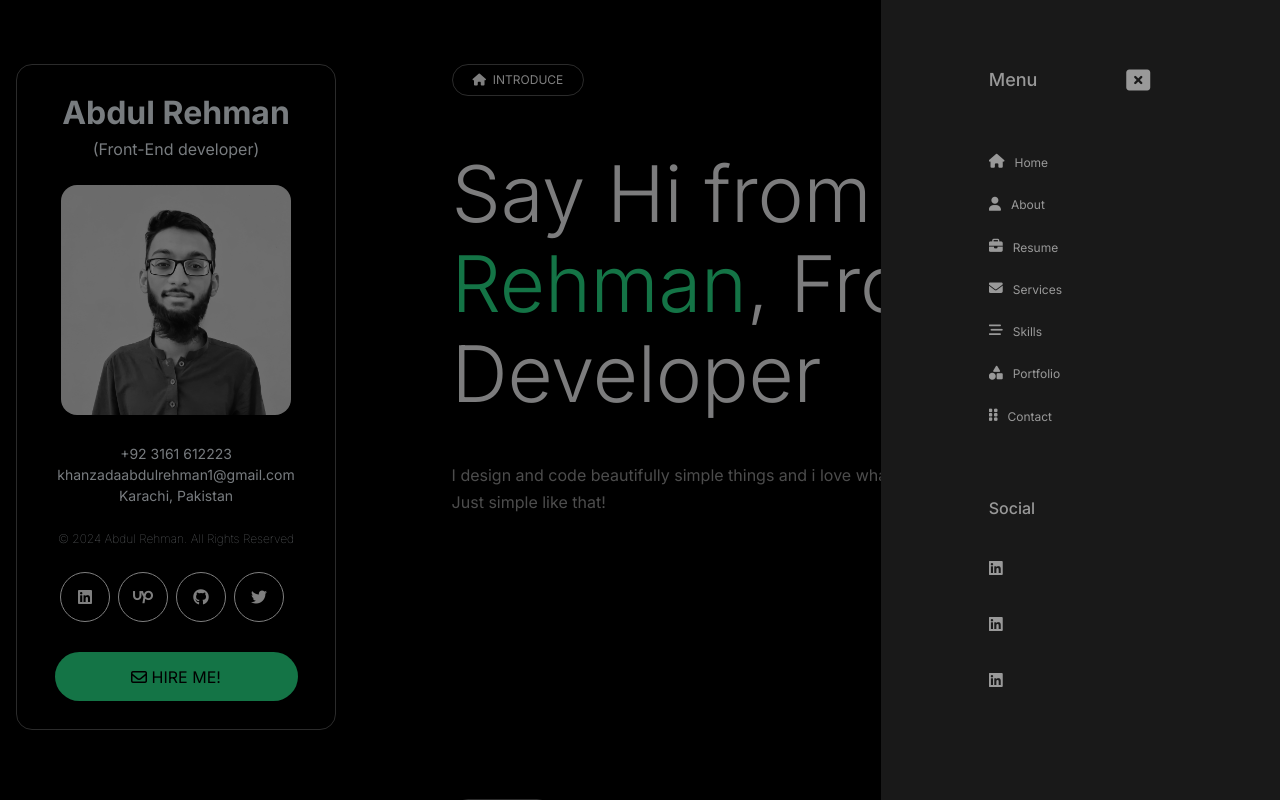
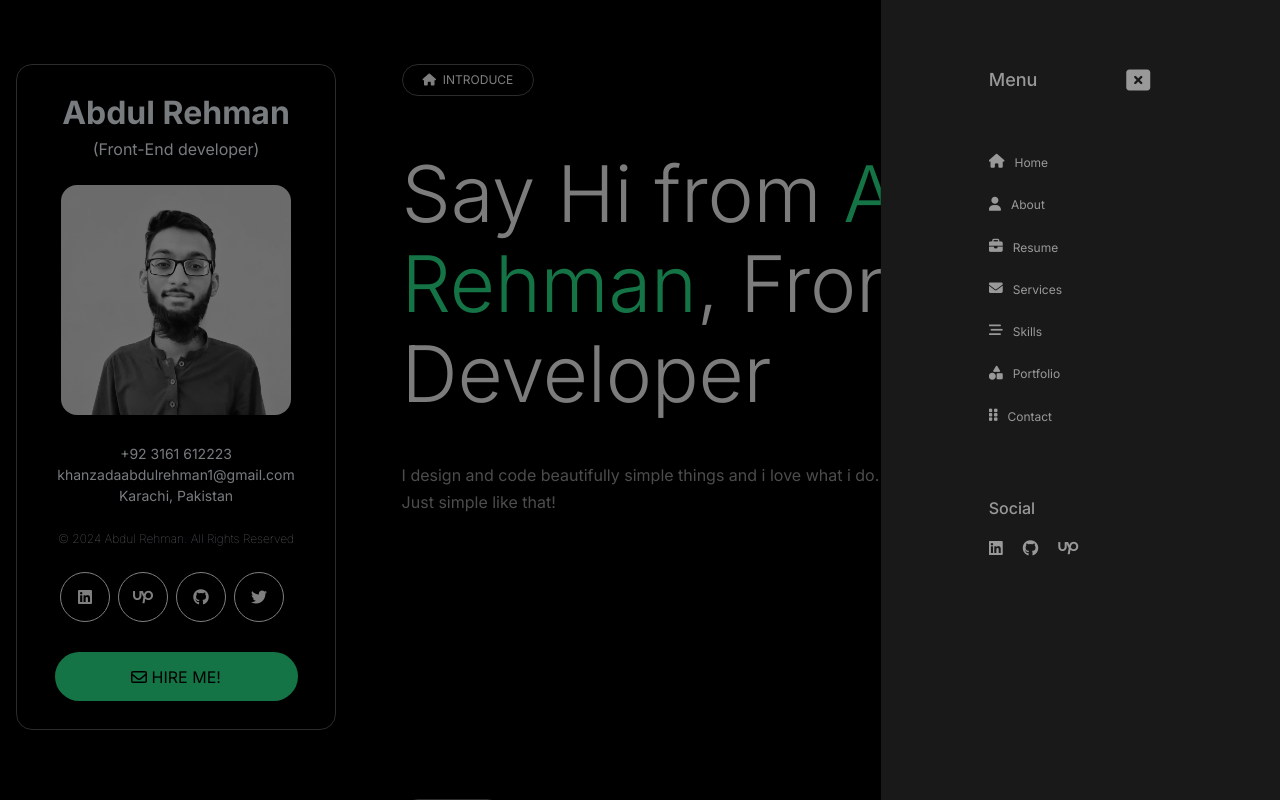
Before and after one commit to abdulrehmankz1/personal-portfolio, a React (Create React App) app: page / in a window 1280 px wide. Both pictures are taken after a click on the button 1184 px from the left and 95 px from the top of the page. Shown: the top 800 px of the page. Built offline with nearby package versions, Linux system fonts and the light colour scheme.

Commit message:
add  social account

```diff
--- a/src/components/IntroSection.jsx
+++ b/src/components/IntroSection.jsx
@@ -89,21 +89,20 @@ function IntroSection() {
                   <h6>
                     Social
                   </h6>
-                  <ul>
-                    <li>
-
-                      <a href="https://www.linkedin.com/in/abdul-rehman-khanzada-661757237/">
-                        <i className="fa-brands fa-linkedin fa-md"></i>
-                      </a>
-                    </li>
+                  <ul className='pt-1'>
                     <li>
                       <a href="https://www.linkedin.com/in/abdul-rehman-khanzada-661757237/">
                         <i className="fa-brands fa-linkedin fa-md"></i>
                       </a>
                     </li>
                     <li>
-                      <a href="https://www.linkedin.com/in/abdul-rehman-khanzada-661757237/">
-                        <i className="fa-brands fa-linkedin fa-md"></i>
+                      <a href="https://github.com/abdulrehmankz1">
+                        <i className="fa-brands fa-github fa-md"></i>
+                      </a>
+                    </li>
+                    <li>
+                      <a href="https://www.upwork.com/freelancers/~01ac9dfd5b35dc7b35?viewMode=1">
+                        <i className="fa-brands fa-upwork fa-md"></i>
                       </a>
                     </li>
                   </ul>
--- a/src/styles.scss
+++ b/src/styles.scss
@@ -256,6 +256,16 @@ body {
       }
     }
   }
+  .social{
+   ul {
+    display: flex;
+    flex-direction: row !important;
+    li {
+      margin-right: 10px;
+    }
+   }
+
+  }
 
   .resume_section {
     .timeline {
@@ -461,23 +471,24 @@ body {
       align-items: center;
       opacity: 0;
       animation: fadeIn 0.5s forwards;
-      z-index: 100;
+      // z-index: 100;
     }
 
     .close-button {
       position: absolute;
-      top: 40px;
-      right: 40px;
+      top: 4px;
+      // right: -400px !important;
       color: #fff;
       font-size: 35px;
       cursor: pointer;
       transition: color 0.3s;
-      left: 90%;
+      left: 75%;
       width: 50px;
       height: 50px;
       align-items: center;
       display: flex;
       justify-content: center;
+      z-index: 100;
 
       &:hover {
         color: #28e98c;
@@ -996,7 +1007,6 @@ body {
 
     .left-sidebar {
       position: fixed;
-      // height: 80vh;
     }
 
     .icon_menu {
@@ -1086,6 +1096,7 @@ body {
       width: 65%;
       margin-left: auto !important;
       margin-top: 5px;
+      margin-right: 50px !important;
     }
 
     .services_card {
```
